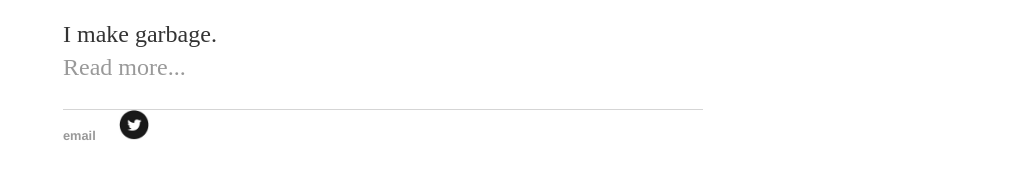
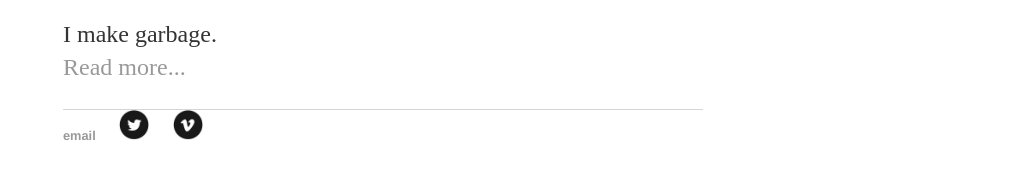
Before and after one commit to glasscaked/strip, a Jekyll site: the page built from index.html, in a window 1280 px wide. Shown: the part 309-488 px from the top of the page, without its empty margins (257-1280 px from the left). Built offline with Jekyll 4.4.1, drawn with Linux system fonts in a browser that asks for light colours.

Commit message:
Update default.html

```diff
--- a/_layouts/default.html
+++ b/_layouts/default.html
@@ -29,6 +29,7 @@
    <ul>
    <li><a href="mailto:glasscaked@gmail.com">email</a></li>
    <li><a href="http://www.twitter.com/glasscake"><img border="0" alt="Twitter" src="/images/twitter.jpg" width="30" height="30"></a></li>
+   <li><a href="http://www.vimeo.com/glasscake"><img border="0" alt="Vimeo" src="/images/vimeo.jpg" width="30" height="30"></a></li>
    </ul>
   </footer>
   </body>
```
